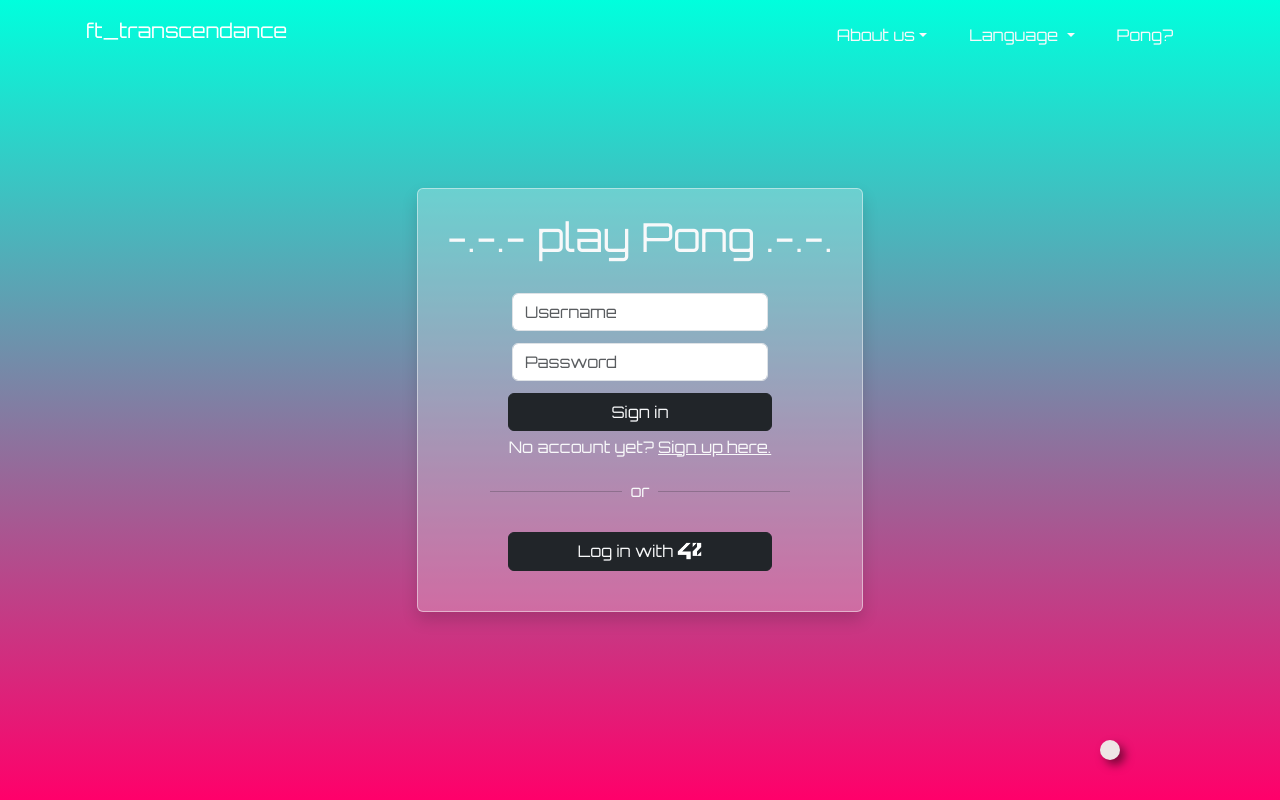
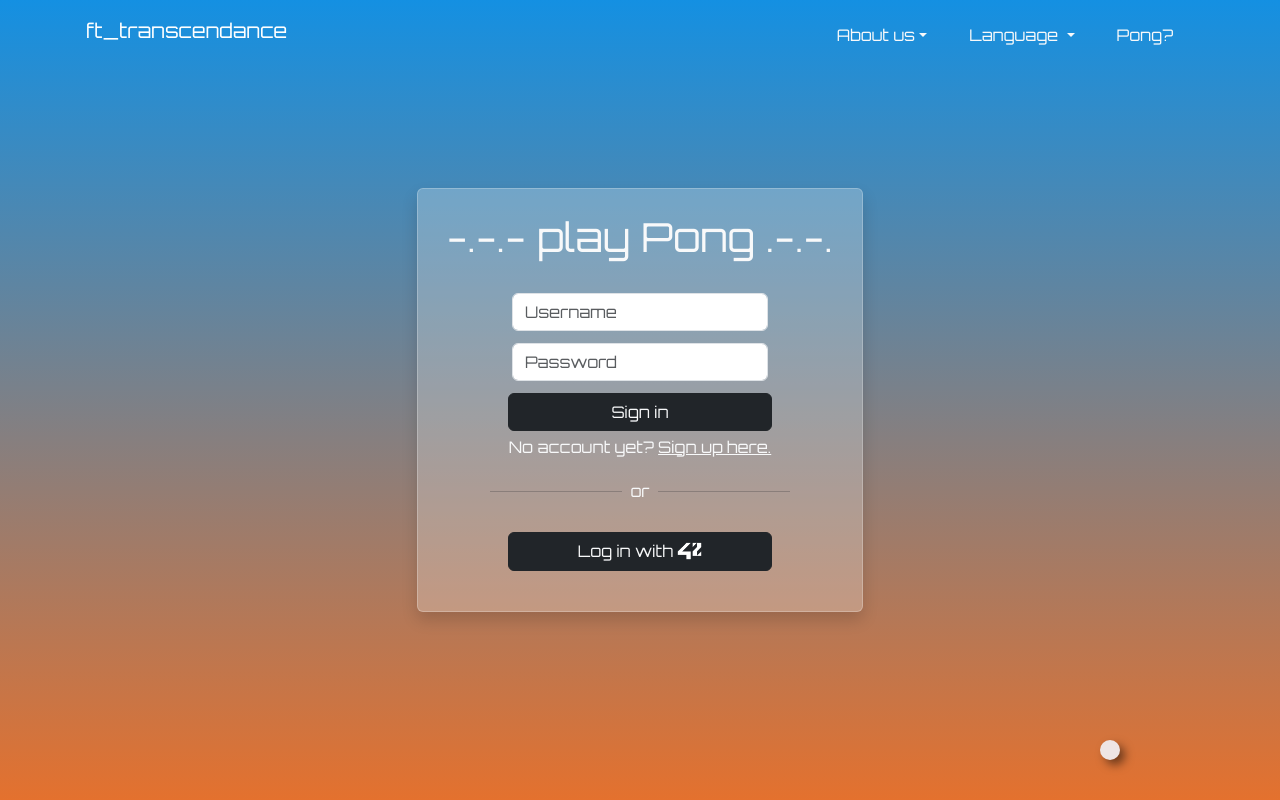
Before and after one commit to jlupito/ft_transcendence, a Django app: page / in a window 1280 px wide. Run offline with Django 5.2, Linux system fonts and the light colour scheme; some libraries are stand-ins or nearby versions.

Commit message:
minor fixes before merge with alix

```diff
--- a/back/pong/static/scripts/script.js
+++ b/back/pong/static/scripts/script.js
@@ -7,7 +7,8 @@ let posY = window.innerWidth / 2;
 
 
 function updateBackground() {
-    document.body.style.background = `linear-gradient(${angle}deg, #ff006a, #00ffdd)`;
+    // document.body.style.background = `linear-gradient(${angle}deg, #ff006a, #00ffdd)`;
+    document.body.style.background = `linear-gradient(${angle}deg, #e4712e, #1490e2)`;
   }
 
 function launchBall() {
--- a/back/pong/templates/page.html
+++ b/back/pong/templates/page.html
@@ -66,7 +66,7 @@
 		{% endif %}
 		<div class="container d-flex align-items-center justify-content-center vh-100">
 			<div class="d-flex align-items-center justify-content-center">
-				<div class="text-center col-8 bg-light border border-opacity-50 border-light bg-opacity-25 p-4 rounded shadow">
+				<div class="text-center col-8 bg-light border border-opacity-25 border-light bg-opacity-25 p-4 rounded shadow">
 					<h1 class="mx-auto my-0 text-light">-.-.- play Pong .-.-.</h1>
 					<form action="sign_in" method="POST" class="row gy-2 mt-4 d-flex align-items-center justify-content-center">
 						{% csrf_token %}
```
